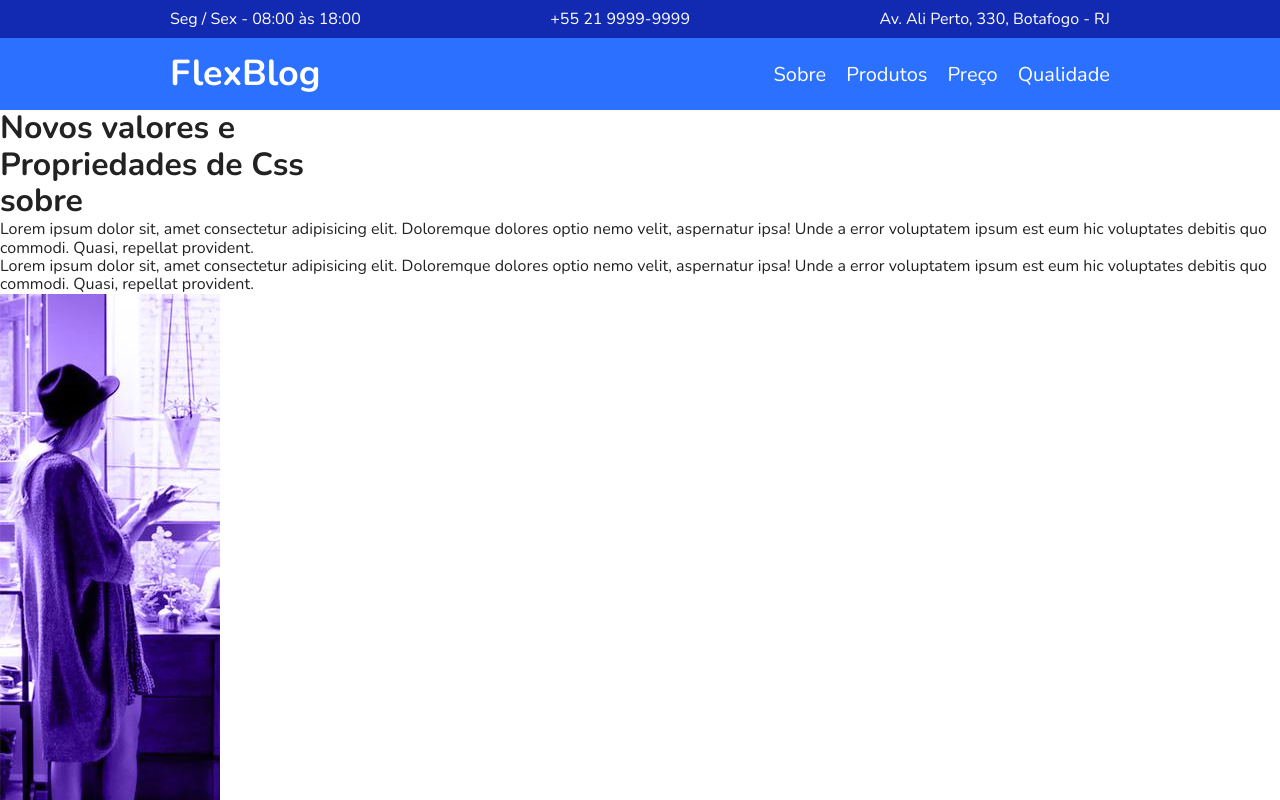
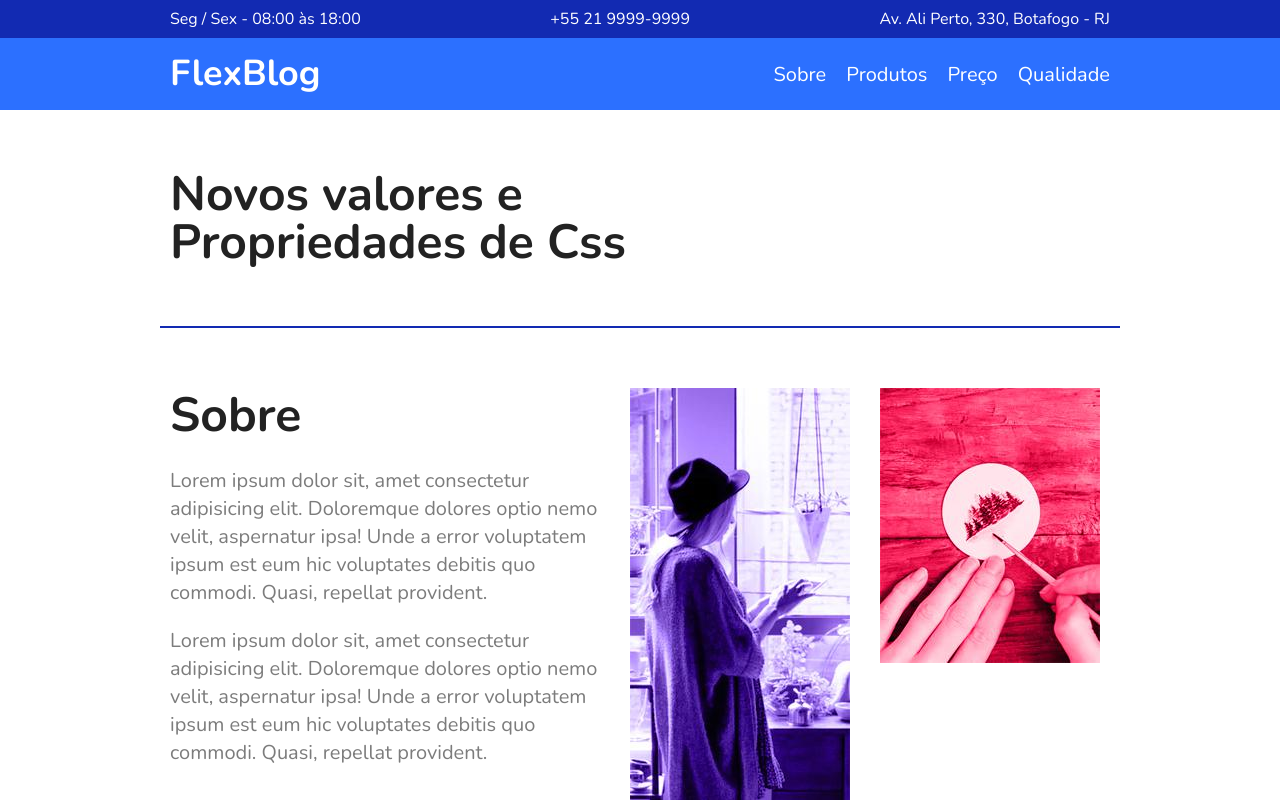
Before and after one commit to ViniciusPii/flexblog, a plain HTML site: page index.html in a window 1280 px wide. Shown: the top 800 px of the page. Drawn offline with nearby package versions, Linux system fonts and the light colour scheme.

Commit message:
sobre e produtos pronto

```diff
--- a/css/style.css
+++ b/css/style.css
@@ -71,7 +71,7 @@ img {
 }
 
 .menu-logo a {
-    font-size: 2.25em;
+    font-size: 2.25rem;
     font-weight: bold;
     margin: 0 10px;
 }
@@ -83,10 +83,55 @@ img {
 
 .menu-nav a {
     text-transform: capitalize;
-    font-size: 1.25em;
+    font-size: 1.25rem;
     padding: 10px;
 }
 
 .menu-nav a:hover {
     background: #122ab2;
 }
+
+/* introducao */
+
+.introducao {
+    font-size: 3rem;
+    line-height: 1;
+    max-width: 960px;
+    margin: 0 auto;
+    padding: 60px 10px;
+}
+
+/* sobre */
+
+#sobre {
+    border-top: 2px solid #122ab2;
+    border-bottom: 2px solid #122ab2;
+    max-width: 960px;
+    margin: 0 auto;
+    padding: 60px 0;
+    display: flex;
+    flex-wrap: wrap;
+}
+
+.sobre-info {
+    flex: 2 1 300px;
+    margin: 0 10px;
+}
+
+.sobre-info h1 {
+    font-size: 3rem;
+    text-transform: capitalize;
+    margin-bottom: .5em;
+}
+
+.sobre-info p {
+    font-size: 1.25rem;
+    line-height: 1.4;
+    margin-bottom: 1em;
+    color: #7c7c7c;
+}
+
+.sobre-img {
+    flex: 1 1 160px;
+    margin: 0 10px;
+}
--- a/index.html
+++ b/index.html
@@ -38,7 +38,7 @@
 
     <h1 class="introducao">Novos valores e <br>Propriedades de Css</h1>
 
-    <section id="#sobre">
+    <section id="sobre">
         <div class="sobre-info">
             <h1>sobre</h1>
             <p>Lorem ipsum dolor sit, amet consectetur adipisicing elit. Doloremque dolores optio nemo velit, aspernatur
```
